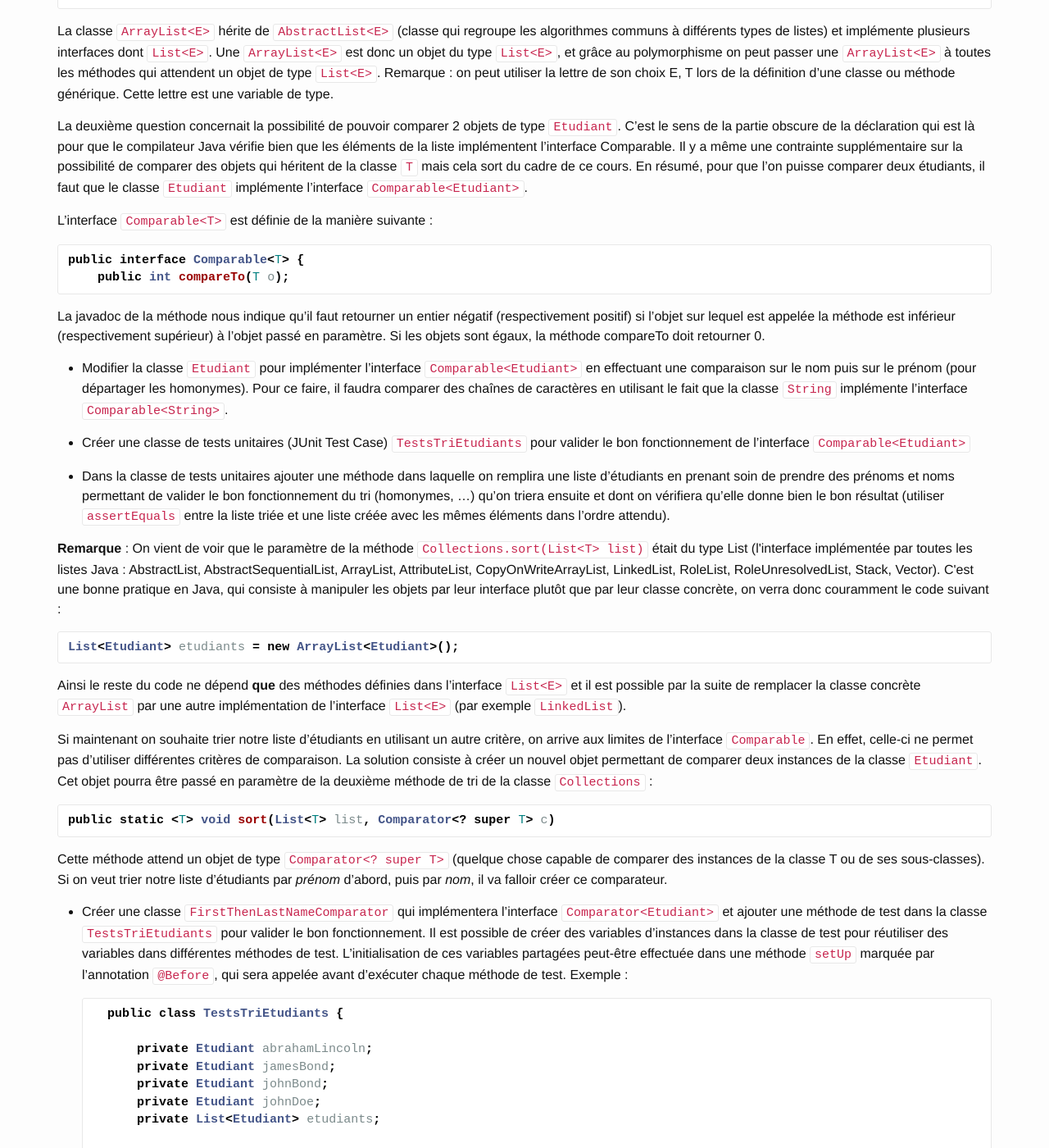
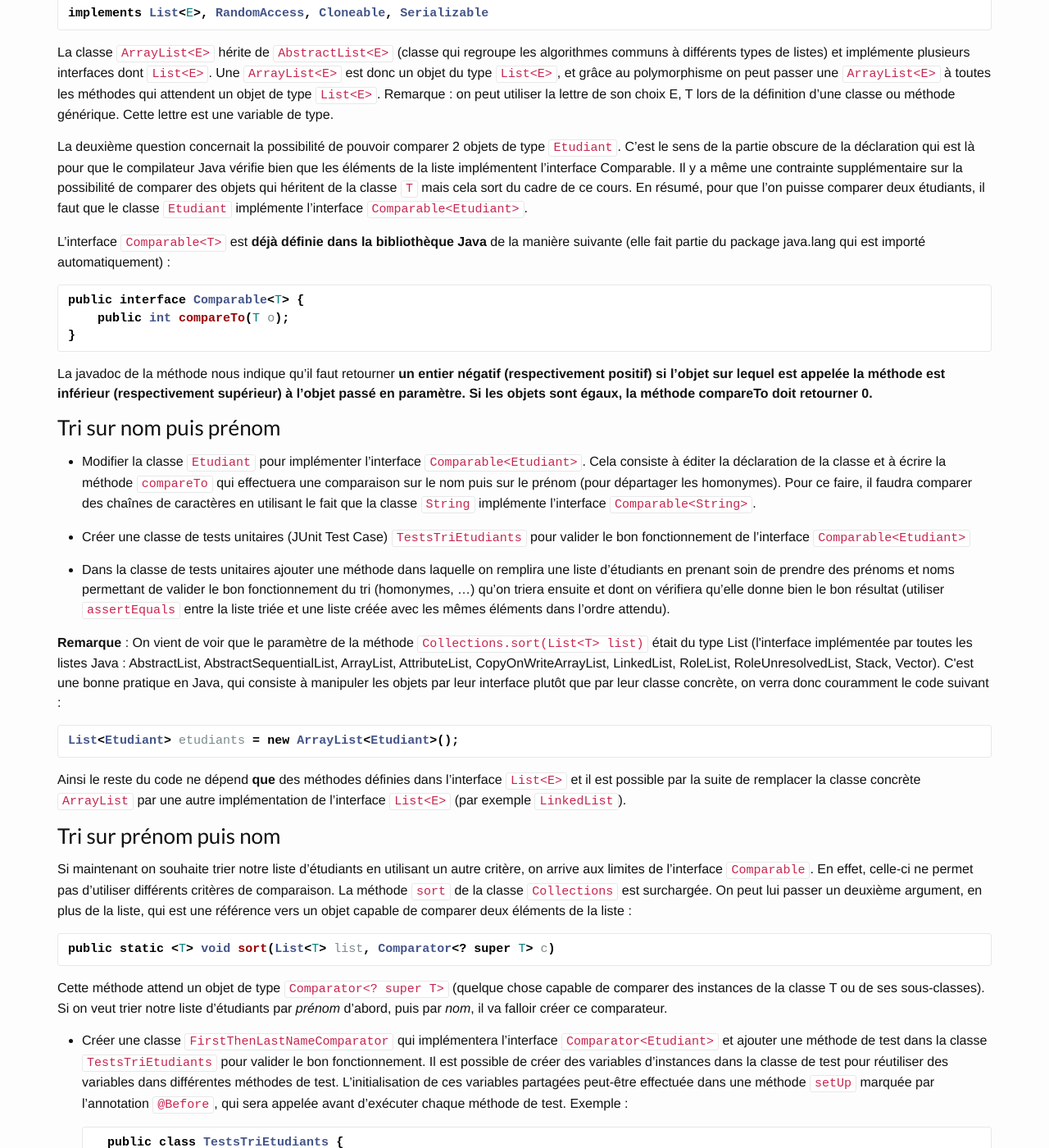
Before and after one commit to geiilyon/geiilyon.github.io, a Jekyll site: the page built from _collection_enonces/tp3.md, in a window 1280 px wide and 1400 px high, scrolled down 2993 px. Shown: the whole window at 82% size. Built offline with Jekyll 4.4.1, drawn with Linux system fonts in a browser that asks for light colours; nearby versions of some CDN libraries; Markdown is read by kramdown in place of the engine named in the settings; some of the changed text lies outside the part shown.

Commit message:
Précisions sur les consignes + suppression TP4

````diff
--- a/_collection_enonces/tp3.md
+++ b/_collection_enonces/tp3.md
@@ -58,7 +58,7 @@
 
 * Créer une classe `GuessTheNumber` dont le constructeur prendra en paramètre un objet de type `UserInterface`. Cette classe possédera une méthode `play()` pour lancer le jeu qui utilisera les méthodes définies dans l'interface pour interagir avec l'utilisateur. Cette classe implémentera le jeu classique qui consiste à tirer aléatoirement un nombre entre 0 et MAXIMUM (on prendra la valeur 100) et à demander à l'utilisateur de le deviner en lui indiquant seulement à chaque saisie si le nombre est trop petit ou trop grand (bonus : vérifier expérimentalement et expliquer pourquoi on pourrait parier qu'on est capable de trouver le bon résultat en 7 coups maximum pour un tirage entre 0 et 100).
 
-* Tester `GuessTheNumber` avec la classe `ConsoleUserInterface`.
+* Créer une classe `ConsoleGame` permettant de jouer au jeu `GuessTheNumber` avec une interface en mode console (en utilisant la classe `ConsoleUserInterface`).
 
     **Faire valider par un enseignant.**
 
@@ -103,16 +103,19 @@
 
 La deuxième question concernait la possibilité de pouvoir comparer 2 objets de type `Etudiant`. C'est le sens de la partie obscure de la déclaration qui est là pour que le compilateur Java vérifie bien que les éléments de la liste implémentent l'interface Comparable. Il y a même une contrainte supplémentaire sur la possibilité de comparer des objets qui héritent de la classe `T` mais cela sort du cadre de ce cours. En résumé, pour que l'on puisse comparer deux étudiants, il faut que le classe `Etudiant` implémente l'interface `Comparable<Etudiant>`.
 
-L'interface `Comparable<T>` est définie de la manière suivante :
+L'interface `Comparable<T>` est **déjà définie dans la bibliothèque Java** de la manière suivante (elle fait partie du package java.lang qui est importé automatiquement) :
 
 ```java
 public interface Comparable<T> {
     public int compareTo(T o);
+}
 ```
 
-La javadoc de la méthode nous indique qu'il faut retourner un entier négatif (respectivement positif) si l'objet sur lequel est appelée la méthode est inférieur (respectivement supérieur) à l'objet passé en paramètre. Si les objets sont égaux, la méthode compareTo doit retourner 0.
+La javadoc de la méthode nous indique qu'il faut retourner **un entier négatif (respectivement positif) si l'objet sur lequel est appelée la méthode est inférieur (respectivement supérieur) à l'objet passé en paramètre. Si les objets sont égaux, la méthode compareTo doit retourner 0.**
 
-* Modifier la classe `Etudiant` pour implémenter l'interface `Comparable<Etudiant>` en effectuant une comparaison sur le nom puis sur le prénom (pour départager les homonymes). Pour ce faire, il faudra comparer des chaînes de caractères en utilisant le fait que la classe `String` implémente l'interface `Comparable<String>`.
+### Tri sur nom puis prénom
+
+* Modifier la classe `Etudiant` pour implémenter l'interface `Comparable<Etudiant>`. Cela consiste à éditer la déclaration de la classe et à écrire la méthode `compareTo` qui effectuera une comparaison sur le nom puis sur le prénom (pour départager les homonymes). Pour ce faire, il faudra comparer des chaînes de caractères en utilisant le fait que la classe `String` implémente l'interface `Comparable<String>`.
 
 * Créer une classe de tests unitaires (JUnit Test Case) `TestsTriEtudiants` pour valider le bon fonctionnement de l'interface `Comparable<Etudiant>`
 
@@ -127,7 +130,9 @@
 
 Ainsi le reste du code ne dépend **que** des méthodes définies dans l'interface `List<E>` et il est possible par la suite de remplacer la classe concrète `ArrayList` par une autre implémentation de l'interface `List<E>` (par exemple `LinkedList`).
 
-Si maintenant on souhaite trier notre liste d'étudiants en utilisant un autre critère, on arrive aux limites de l'interface `Comparable`. En effet, celle-ci ne permet pas d'utiliser différentes critères de comparaison. La solution consiste à créer un nouvel objet permettant de comparer deux instances de la classe `Etudiant`. Cet objet pourra être passé en paramètre de la deuxième méthode de tri de la classe `Collections` :
+### Tri sur prénom puis nom
+
+Si maintenant on souhaite trier notre liste d'étudiants en utilisant un autre critère, on arrive aux limites de l'interface `Comparable`. En effet, celle-ci ne permet pas d'utiliser différents critères de comparaison. La méthode `sort` de la classe `Collections` est surchargée. On peut lui passer un deuxième argument, en plus de la liste, qui est une référence vers un objet capable de comparer deux éléments de la liste :
 
 ```java
 public static <T> void sort(List<T> list, Comparator<? super T> c)
````
